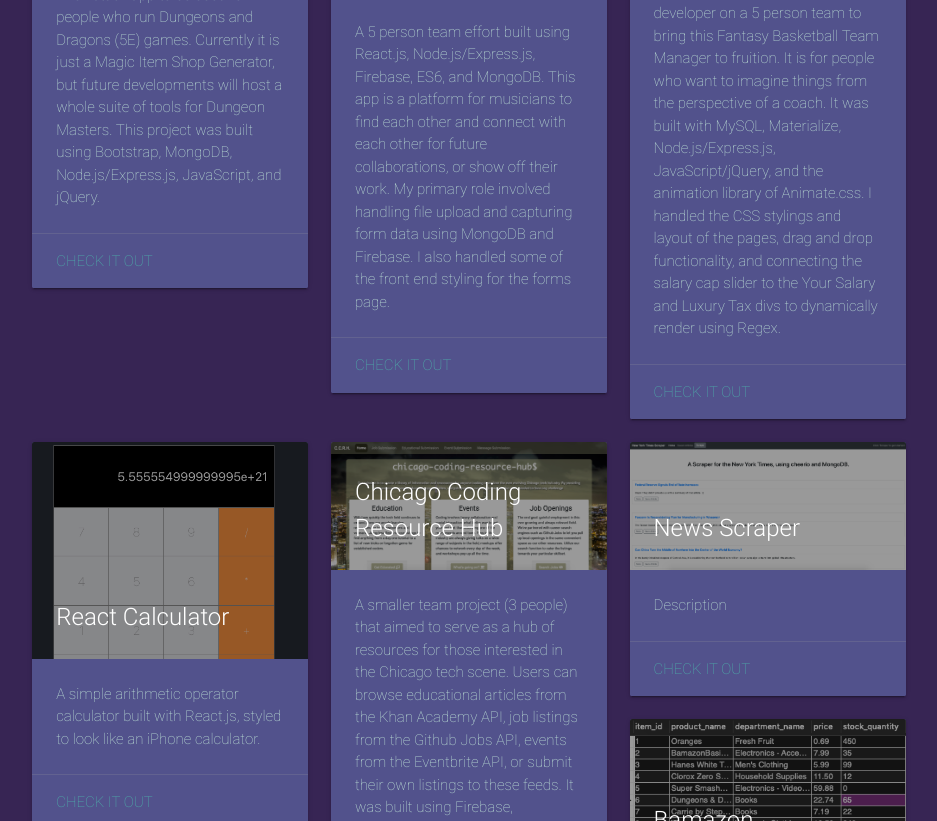
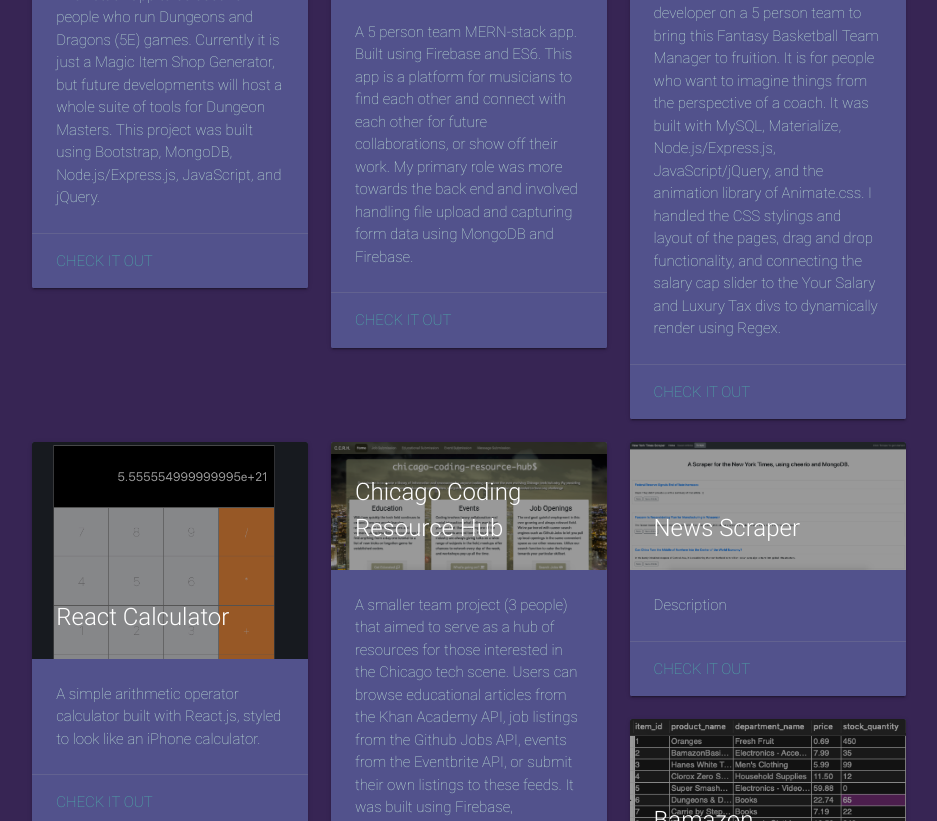
Before and after one commit to dylanawhite92/Portfolio, a plain HTML site: page index.html in a window 1280 px wide. Shown: the part 1147-1968 px from the top of the page, without its empty margins (171-1108 px from the left). Drawn offline with nearby package versions, Linux system fonts and the light colour scheme.

Commit message:
changed icon sizing and deleted comments

```diff
--- a/assets/css/style.css
+++ b/assets/css/style.css
@@ -82,7 +82,6 @@ h1, h4 {
 }
 
 .port-heading {
-    /* height: 25vh; */
     margin: 5vh;
 }
 
@@ -97,7 +96,7 @@ body {
 }
 
 .tech-logo {
-    width: 12%;
+    width: 13%;
 }
 
 .project-image {
--- a/index.html
+++ b/index.html
@@ -95,12 +95,6 @@
         </div>
       </section>
 
-      <!-- <div class="row">
-        <div class="col s12 center-align port-heading">
-          <h2>Portfolio</h2>
-        </div>
-      </div> -->
-
       <!-- Portfolio Links -->
       <section id="projects" class="scrollspy">
         <div class="row">
@@ -151,13 +145,11 @@
                 </div>
                 <div class="card-content">
                   <p>
-                    A 5 person team effort built using React.js,
-                    Node.js/Express.js, Firebase, ES6, and MongoDB. This app is
+                    A 5 person team MERN-stack app. Built using Firebase and ES6. This app is
                     a platform for musicians to find each other and connect with
                     each other for future collaborations, or show off their
-                    work. My primary role involved handling file upload and
-                    capturing form data using MongoDB and Firebase. I also
-                    handled some of the front end styling for the forms page.
+                    work. My primary role was more towards the back end and involved handling
+                    file upload and capturing form data using MongoDB and Firebase.
                   </p>
                 </div>
                 <div class="card-action">
```
